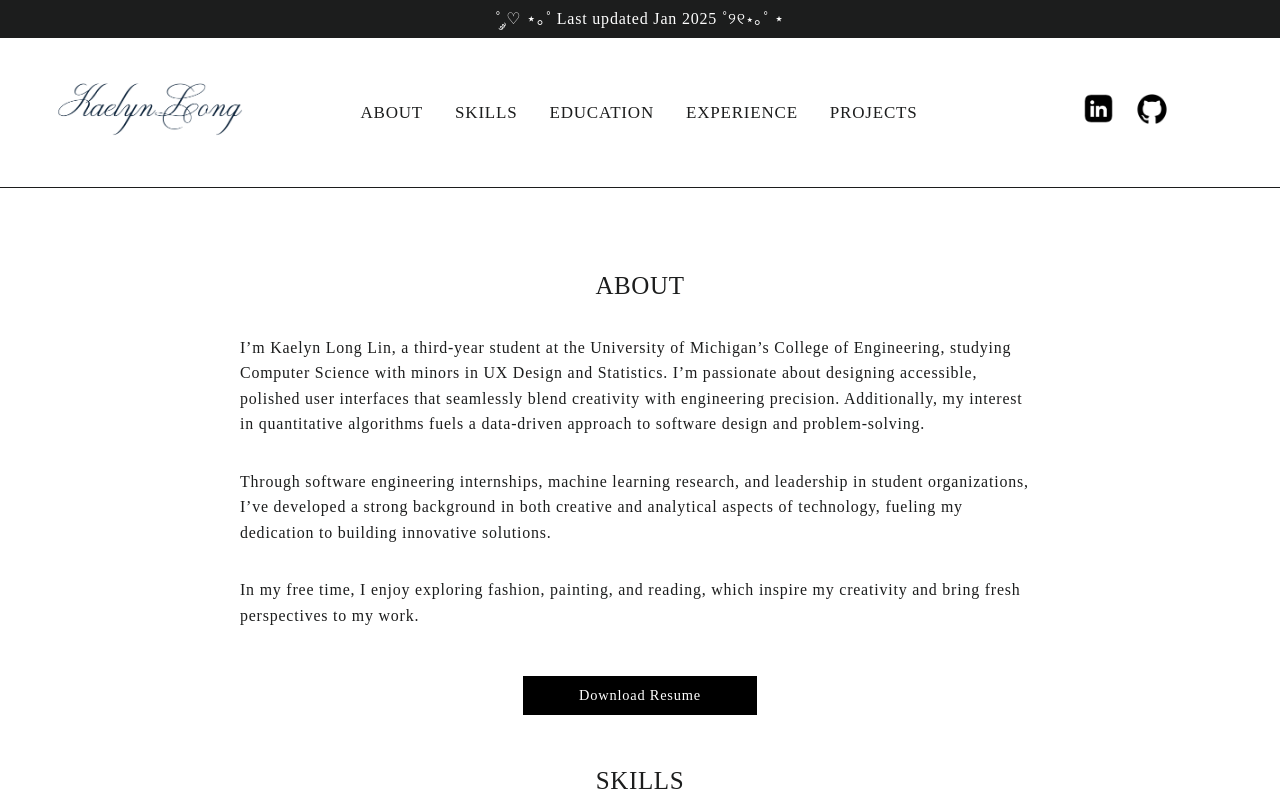
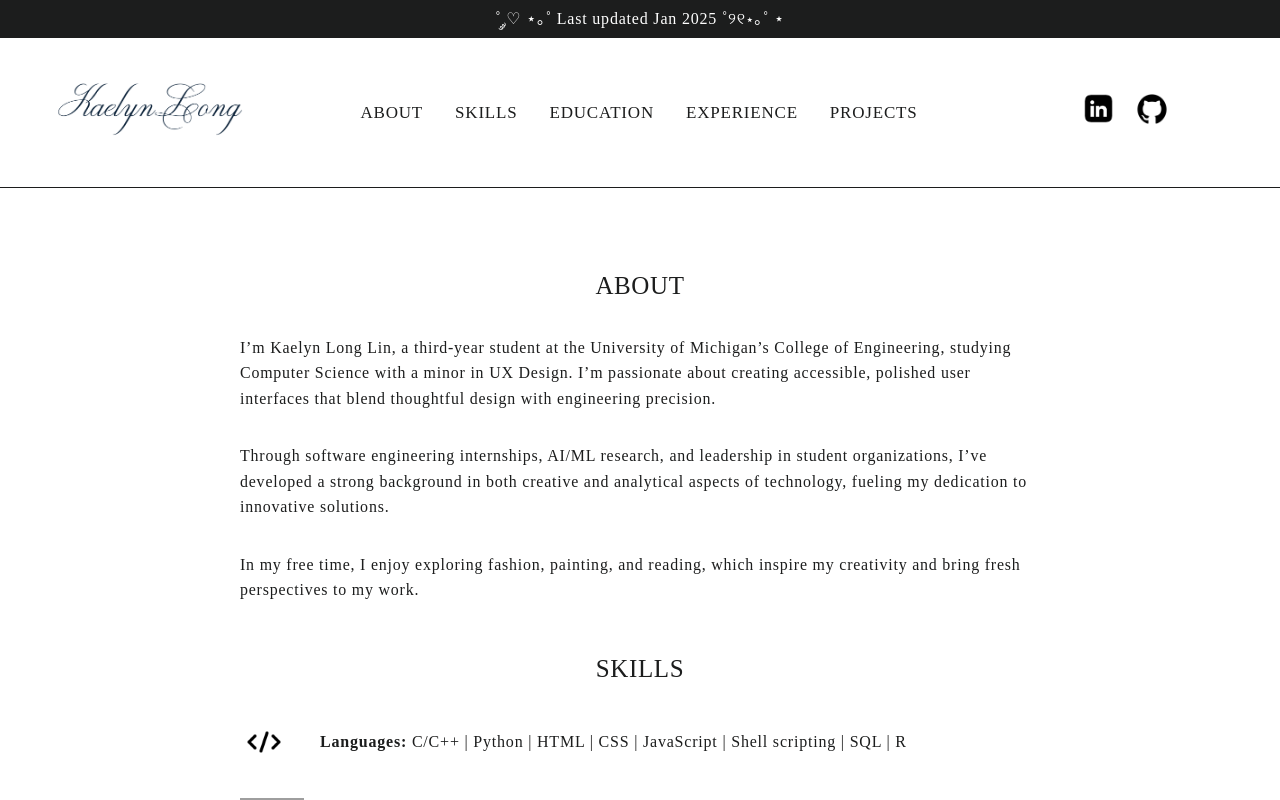
Before and after one commit to kaelynlong/personal-website, a Next.js app: page / in a window 1280 px wide. Built offline with nearby package versions, Linux system fonts and the light colour scheme; grey boxes are pictures that could not be loaded.

Commit message:
updated experiences

```diff
--- a/src/components/About.js
+++ b/src/components/About.js
@@ -36,21 +36,14 @@ export default function About() {
     <div id="about" className="about-section">
       <h1>ABOUT</h1>
       <p className={`about-description ${visibleSections.includes("0") ? "fade-in" : ""}`}>
-        I’m Kaelyn Long Lin, a third-year student at the University of Michigan’s College of Engineering, studying Computer Science with minors in UX Design and Statistics. I’m passionate about designing accessible, polished user interfaces that seamlessly blend creativity with engineering precision. Additionally, my interest in quantitative algorithms fuels a data-driven approach to software design and problem-solving.
+        I’m Kaelyn Long Lin, a third-year student at the University of Michigan’s College of Engineering, studying Computer Science with a minor in UX Design. I’m passionate about creating accessible, polished user interfaces that blend thoughtful design with engineering precision.
       </p>
       <p className={`about-description ${visibleSections.includes("1") ? "fade-in" : ""}`}>
-        Through software engineering internships, machine learning research, and leadership in student organizations, I’ve developed a strong background in both creative and analytical aspects of technology, fueling my dedication to building innovative solutions.
+        Through software engineering internships, AI/ML research, and leadership in student organizations, I’ve developed a strong background in both creative and analytical aspects of technology, fueling my dedication to innovative solutions.
       </p>
       <p className={`about-description ${visibleSections.includes("2") ? "fade-in" : ""}`}>
         In my free time, I enjoy exploring fashion, painting, and reading, which inspire my creativity and bring fresh perspectives to my work.
       </p>
-      <a
-        className="resume-button"
-        href="/resume.pdf"
-        download="KaelynLongLinResume.pdf"
-      >
-        Download Resume
-      </a>
     </div>
   );
 }
--- a/src/components/Education.js
+++ b/src/components/Education.js
@@ -43,7 +43,7 @@ export default function Education() {
             <h2>University of Michigan</h2>
             <p><em>Bachelors Degree | 2022 - 2026</em></p>
             <p><strong>Major:</strong> Computer Science</p>
-            <p><strong>Minor:</strong> UX Design and Statistics</p>
+            <p><strong>Minor:</strong> UX Design</p>
             <p>
               <strong>Relevant Coursework:</strong> Data Structures and Algorithms, Operating Systems, Computer Organization and Hardware, Web Applications and Systems, Computer Science Pragmatics, Robotics Mechanisms, Statistical Computing, Discrete Mathematics, Applied Linear Algebra, Probability and Statistics for Engineers, Calculus I-III
             </p>
--- a/src/components/Experience.js
+++ b/src/components/Experience.js
@@ -41,9 +41,9 @@ export default function Experience() {
           <div className="timeline-connector"></div>
           <div className="timeline-content">
             <h2>Amazon</h2>
-            <p><em>Software Development Engineer Intern | Seattle, WA | Summer 2025</em></p>
+            <p><em>Software Development Engineer Intern | Seattle, WA | May - Aug 2025</em></p>
             <ul className="indented-list">
-              <li>Incoming 2025</li>
+              <li>Incoming Summer 2025</li>
             </ul>
           </div>
         </div>
@@ -57,7 +57,7 @@ export default function Experience() {
             <h2>University of Michigan</h2>
             <p><em>NLP Researcher and AI Software Developer | Ann Arbor, MI | Nov 2024 - Present</em></p>
             <ul className="indented-list">
-              <li>Conduct research on text summarization, evaluating ChatGPT using human methods like Likert scales and pairwise comparisons</li>
+              <li>Conduct research on text summarization, evaluating different LLMs using human methods</li>
               <li>Build web crawlers to benchmark a UMich-developed bot across diverse datasets and automate data preprocessing workflows</li>
             </ul>
           </div>
@@ -72,8 +72,8 @@ export default function Experience() {
             <h2>Akima</h2>
             <p><em>Software Engineering Intern | Herndon, VA | Jun - Aug 2024</em></p>
             <ul className="indented-list">
-              <li>Designed and developed a robust web-based E911 dispatch system for 179 Air Force bases, leveraging AWS, React, Spring Boot, and Tableau to address 300+ support tickets</li>
-              <li>Automated base and ticket tracking with MySQL and Python by creating data validation scripts, ETL pipelines, and real-time API integrations, streamlining updates and improving efficiency</li>
+              <li>Designed and developed a robust web-based E911 dispatch system for 179 Air Force bases from scratch, leveraging AWS, React, Spring Boot, and Tableau to address 300+ support tickets</li>
+              <li>Automated base and ticket tracking with MySQL and Python by creating data validation scripts, ETL pipelines, and real-time API integrations</li>
               <li>Led a cross-functional team of 7 as Scrum Master, facilitating Agile practices, refining backlogs, and driving on-time delivery of the project</li>
               <li>Presented the MVP to 50+ stakeholders, including the CEO, senior leadership, and military teams, effectively communicating progress, aligning objectives, and securing buy-in for future phases</li>
             </ul>
@@ -89,7 +89,7 @@ export default function Experience() {
             <h2>Center for Academic Innovation at UofM</h2>
             <p><em>XR Researcher | Ann Arbor, MI | Oct 2024 - May 2024</em></p>
             <ul className="indented-list">
-              <li>Implemented audio functionalities for vocal interaction with virtual patients in a VR application using Google Cloud Speech API, Unreal Engine, and C++, capturing and processing audio input with optimized settings</li>
+              <li>Implemented audio functionalities for vocal interaction with virtual patients in a VR application using Google Cloud Speech API, Unreal Engine, and C++</li>
               <li>Collaborated with medical experts and professors to lead iterative user testing sessions, gathering extensive feedback and analyzing data to drive continuous design improvements and enhance user experience</li>
               <li>Oversaw financial and HR operations for the XR program, managing 32 projects and optimizing performance across 17 schools</li>
             </ul>
--- a/src/components/Projects.js
+++ b/src/components/Projects.js
@@ -64,7 +64,7 @@ export default function Projects() {
       name: "Personal Website",
       shortDesc: "Personal portfolio showcasing projects, skills, and experience.",
       longDesc: "You're viewing it! Designed and built from scratch to highlight professional experience, projects, and skills while incorporating animations and interactive elements. Features accessibility optimizations to enhance user experience, including keyboard navigation, reduced motion support, and a fully responsive design.",
-      tags: ["Next.js", "CSS", "JavaScript"],
+      tags: ["Next.js", "CSS"],
       image: "/images/personalWebsite.png"
     },
     { name: "View All", shortDesc: "Explore more projects on GitHub" },
--- a/src/components/Skills.js
+++ b/src/components/Skills.js
@@ -44,12 +44,6 @@ export default function Skills() {
             <strong>Software:</strong> VSCode | Github | Git | AWS | Jira | Confluence | Tableau | Jupyter Notebook | Excel
           </div>
         </div>
-        <div className={`skills-item ${visibleSections.includes("2") ? "fade-in" : ""}`}>
-          <img src="/images/librariesIcon.png" alt="Libraries Icon" className="skills-icon" />
-          <div className="skills-text">
-            <strong>Libraries:</strong> React | Node | Jinja | Flask | JQuery | SQLite | Bootstrap | TensorFlow
-          </div>
-        </div>
       </div>
     </div>
   );
```
